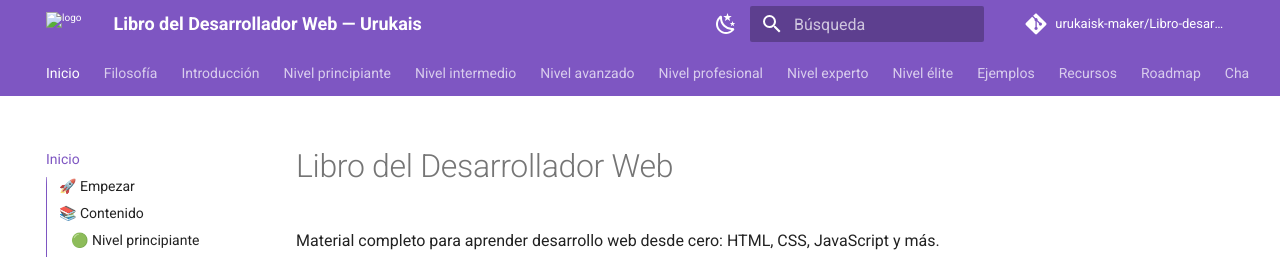
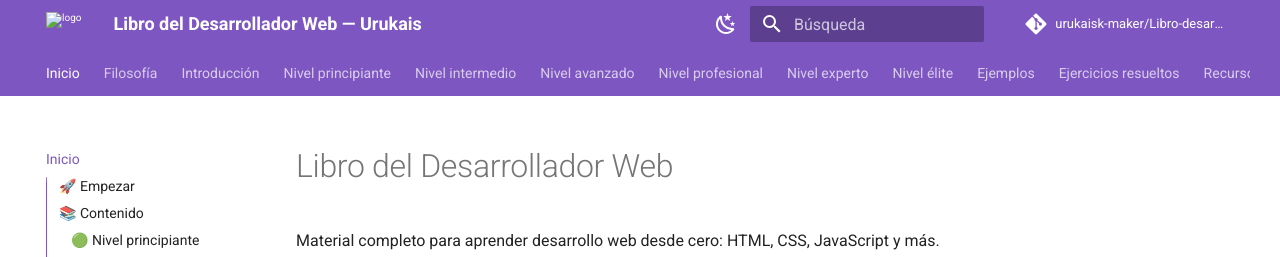
Before and after one commit to urukaisk-maker/Libro-desarrollador-Web-Urukais-, an MkDocs documentation site: the page built from docs/index.md, in a window 1280 px wide and 900 px high. Shown: the top 257 px of the window. Built offline with MkDocs 1.6.1 and Material for MkDocs 9.7.7, drawn with Linux system fonts in a browser that asks for light colours; comment, search, counter and statistics services are not loaded; some of the changed lines change nothing that is shown.

Commit message:
Add resolved exercises section to mkdocs.yml

```diff
--- a/mkdocs.yml
+++ b/mkdocs.yml
@@ -75,6 +75,12 @@
       - "29 — WebXR": capitulos/29-webxr.md
       - "30 — Web3": capitulos/30-web3.md
   - Ejemplos: ejemplos/index.md
+  - Ejercicios resueltos:
+      - Índice: ejercicios/index.md
+      - "01 — Introducción": ejercicios/01-introduccion.md
+      - "02 — HTML básico": ejercicios/02-html-basico.md
+      - "03 — CSS básico": ejercicios/03-css-basico.md
+      - "04 — JavaScript": ejercicios/04-javascript.md
   - Recursos: recursos.md
   - Roadmap: roadmap.md
   - Changelog: changelog.md
```
